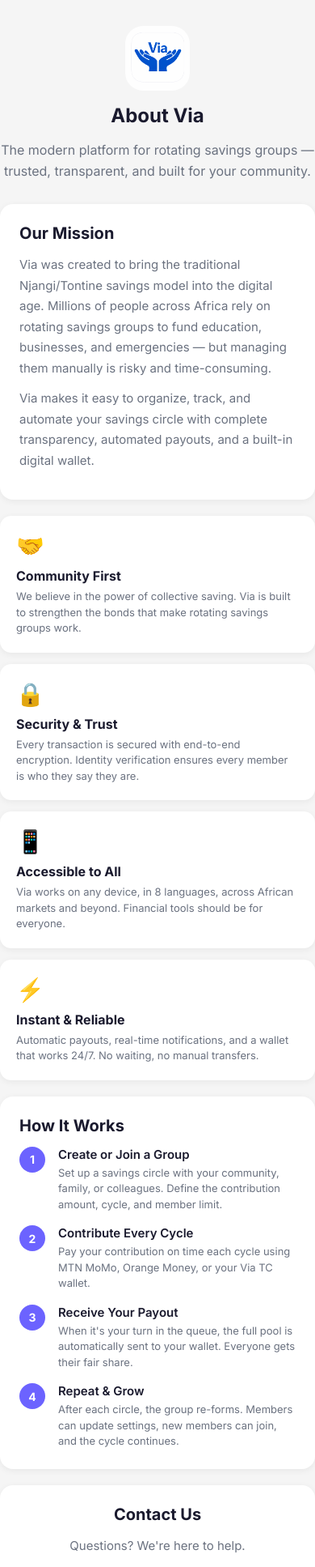
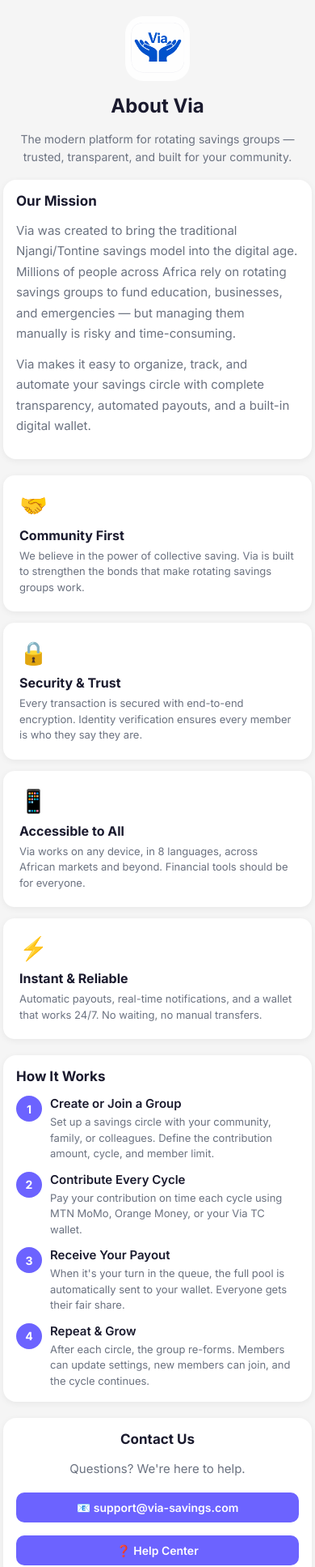
Before and after one commit to torynjeh-ai/Via, a React (Vite) app in the folder web/: page /about in a window 390 px wide. Shown: the top 1935 px of the page at 81% size. Built offline with nearby package versions, Linux system fonts and the light colour scheme; no server answers.

Commit message:
fix: restore About page CSS with mobile responsive styles

```diff
--- a/web/src/pages/About.module.css
+++ b/web/src/pages/About.module.css
@@ -24,6 +24,14 @@
 .contactBtn:hover { background: var(--primary-dark); }
 
 @media (max-width: 640px) {
+  .page { padding: 0 4px; }
+  .hero { padding: 20px 0 16px; }
+  .hero h1 { font-size: 24px; }
+  .tagline { font-size: 14px; }
   .valuesGrid { grid-template-columns: 1fr; }
-  .hero h1 { font-size: 24px; }
+  .card { padding: 16px; }
+  .card h2 { font-size: 17px; }
+  .steps { gap: 12px; }
+  .step { gap: 10px; }
+  .contactBtn { width: 100%; text-align: center; display: block; }
 }
```
